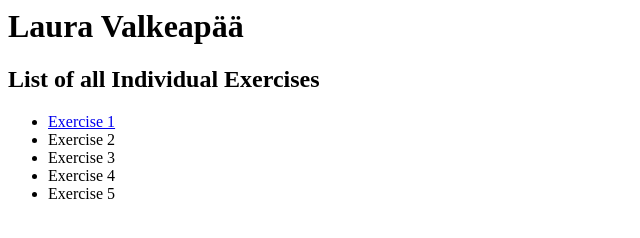
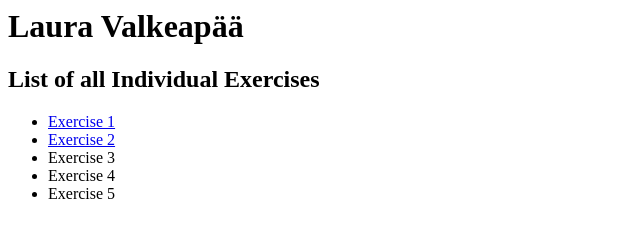
Before and after one commit to lauravalkeapaa/LauraValkeapaa, a plain HTML site: page index.html in a window 1280 px wide. Shown: the full height of the page, 0-640 px from the left. Drawn offline with Linux system fonts and the light colour scheme.

Commit message:
exercise2 added

```diff
--- a/index.html
+++ b/index.html
@@ -7,7 +7,7 @@
     <h2>List of all Individual Exercises</h2>
     <ul>
         <li><a href=exercise1.html>Exercise 1</a></li>
-        <li>Exercise 2</li>
+        <li><a href=exercise2.html>Exercise 2</a></li>
         <li>Exercise 3</li>
         <li>Exercise 4</li>
         <li>Exercise 5</li>
```
Also changed, not shown: exercise2.html (added).
